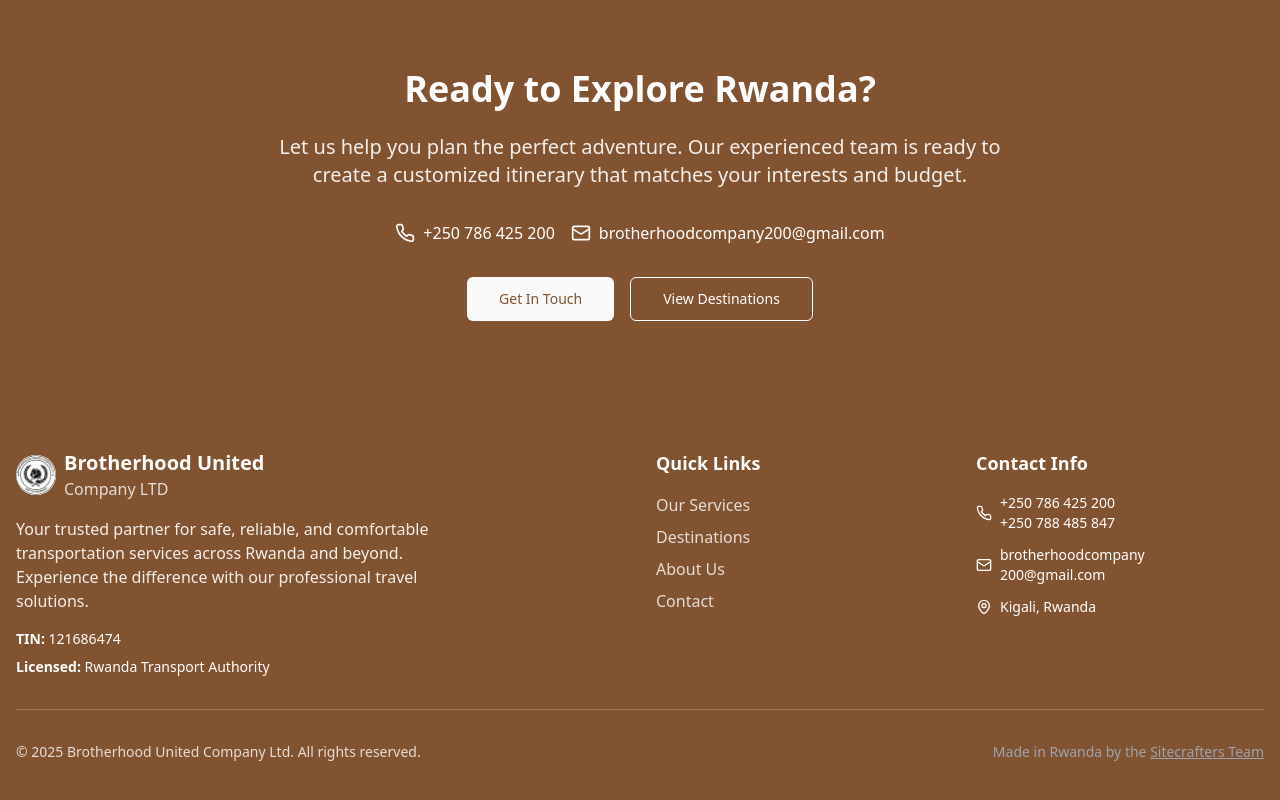
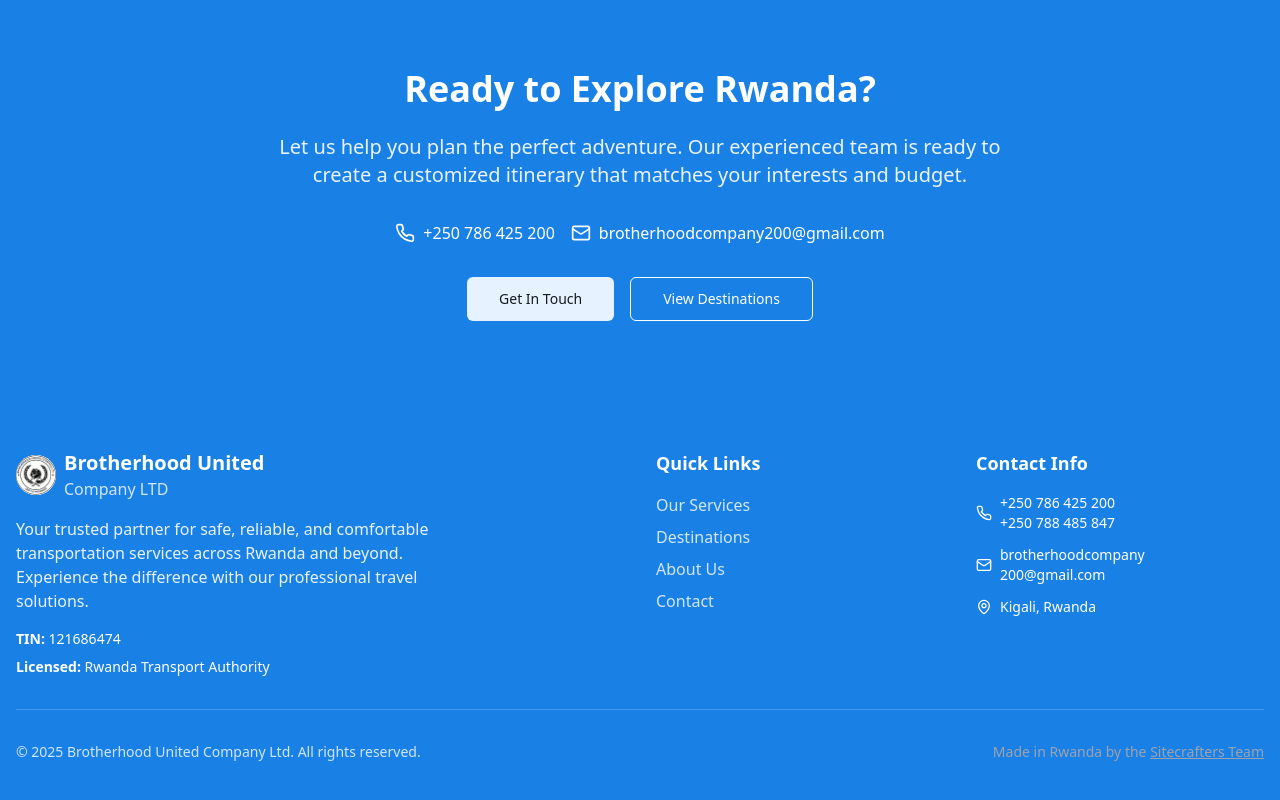
Before and after one commit to uzz-ptl7/brohoodtravel-tour, a React (Vite) app: page /about in a window 1280 px wide. Shown: the part 2633-3433 px from the top of the page. Built offline with nearby package versions, Linux system fonts and the light colour scheme.

Commit message:
Convert to Blue

```diff
--- a/src/components/ui/button.tsx
+++ b/src/components/ui/button.tsx
@@ -20,7 +20,7 @@ const buttonVariants = cva(
         link: "text-primary underline-offset-4 hover:underline",
         hero: "bg-primary text-primary-foreground hover:bg-primary-light transform hover:scale-105 transition-all duration-300 shadow-lg hover:shadow-xl",
         travel:
-          "bg-travel text-travel-foreground hover:text-brown-600 hover:bg-brown-900 border-2 border-travel hover:border-travel-light",
+          "bg-travel-blue text-primary-foreground hover:bg-travel-blue-light hover:text-primary-foreground border-2 border-travel-blue hover:border-travel-blue-light",
       },
       size: {
         default: "h-10 px-4 py-2",
--- a/src/index.css
+++ b/src/index.css
@@ -4,58 +4,58 @@
 
 @layer base {
   :root {
-    --background: 0 0% 100%;
-    --foreground: 25 30% 15%;
+    --background: 210 100% 98%; /* light blue background */
+    --foreground: 210 15% 10%; /* dark blue text */
 
-    --card: 0 0% 100%;
-    --card-foreground: 25 30% 15%;
+    --card: 210 100% 100%; /* white cards */
+    --card-foreground: 210 15% 10%; /* dark text */
 
-    --popover: 0 0% 100%;
-    --popover-foreground: 25 30% 15%;
+    --popover: 210 100% 100%;
+    --popover-foreground: 210 15% 10%;
 
-    /* Primary: Brown */
-    --primary: 25 45% 35%; /* main brown */
-    --primary-foreground: 0 0% 100%;
-    --primary-light: 25 45% 45%; /* lighter brown */
-    --primary-dark: 25 45% 25%; /* darker brown */
+    /* Primary: Blue */
+    --primary: 210 80% 50%; /* main blue */
+    --primary-foreground: 0 0% 100%; /* white text on primary */
+    --primary-light: 210 80% 60%; /* lighter blue */
+    --primary-dark: 210 80% 40%; /* darker blue */
 
-    --secondary: 0 0% 98%;
-    --secondary-foreground: 25 45% 35%;
+    --secondary: 210 100% 95%;
+    --secondary-foreground: 210 15% 10%;
 
-    --muted: 30 20% 96%;
-    --muted-foreground: 25 20% 45%;
+    --muted: 210 100% 98%;
+    --muted-foreground: 210 15% 30%;
 
-    --accent: 25 50% 95%;
-    --accent-foreground: 25 45% 35%;
+    --accent: 210 60% 80%;
+    --accent-foreground: 210 15% 10%;
 
     --destructive: 0 84.2% 60.2%;
-    --destructive-foreground: 210 40% 98%;
+    --destructive-foreground: 0 0% 100%;
 
-    --border: 25 20% 90%;
-    --input: 25 20% 90%;
-    --ring: 25 45% 35%;
+    --border: 210 20% 90%;
+    --input: 210 20% 90%;
+    --ring: 210 80% 50%;
 
-    /* Travel-specific (renamed but same idea) */
-    --travel-brown: 25 45% 35%;
-    --travel-brown-light: 25 45% 45%;
-    --travel-brown-dark: 25 45% 25%;
-    --travel-brown-accent: 25 50% 95%;
+    /* Travel-specific (renamed) */
+    --travel-blue: 210 80% 50%;
+    --travel-blue-light: 210 80% 60%;
+    --travel-blue-dark: 210 80% 40%;
+    --travel-blue-accent: 210 60% 80%;
 
     /* Gradients */
     --gradient-hero: linear-gradient(
       135deg,
-      hsl(25 45% 35%) 0%,
-      hsl(25 45% 45%) 100%
+      hsl(210 80% 50%) 0%,
+      hsl(210 80% 60%) 100%
     );
     --gradient-card: linear-gradient(
       145deg,
-      hsl(0 0% 100%) 0%,
-      hsl(25 50% 98%) 100%
+      hsl(210 100% 100%) 0%,
+      hsl(210 60% 98%) 100%
     );
 
     /* Shadows */
-    --shadow-travel: 0 10px 40px -10px hsl(25 45% 35% / 0.2);
-    --shadow-card: 0 4px 20px -4px hsl(25 45% 35% / 0.1);
+    --shadow-travel: 0 10px 40px -10px hsl(210 80% 50% / 0.2);
+    --shadow-card: 0 4px 20px -4px hsl(210 80% 50% / 0.1);
 
     /* Animation */
     --transition-smooth: all 0.3s cubic-bezier(0.4, 0, 0.2, 1);
@@ -63,53 +63,53 @@
     --radius: 0.5rem;
 
     /* Sidebar */
-    --sidebar-background: 0 0% 98%;
-    --sidebar-foreground: 25 30% 20%;
-    --sidebar-primary: 25 45% 30%;
-    --sidebar-primary-foreground: 0 0% 98%;
-    --sidebar-accent: 25 40% 95%;
-    --sidebar-accent-foreground: 25 45% 30%;
-    --sidebar-border: 25 20% 90%;
-    --sidebar-ring: 25 45% 35%;
+    --sidebar-background: 210 100% 95%;
+    --sidebar-foreground: 210 15% 10%;
+    --sidebar-primary: 210 80% 50%;
+    --sidebar-primary-foreground: 0 0% 100%;
+    --sidebar-accent: 210 60% 80%;
+    --sidebar-accent-foreground: 210 15% 10%;
+    --sidebar-border: 210 20% 90%;
+    --sidebar-ring: 210 80% 50%;
   }
 
   .dark {
-    --background: 25 30% 10%;
-    --foreground: 30 30% 96%;
+    --background: 210 15% 10%; /* dark blue background */
+    --foreground: 210 100% 98%; /* light text */
 
-    --card: 25 30% 10%;
-    --card-foreground: 30 30% 96%;
+    --card: 210 15% 10%;
+    --card-foreground: 210 100% 98%;
 
-    --popover: 25 30% 10%;
-    --popover-foreground: 30 30% 96%;
+    --popover: 210 15% 10%;
+    --popover-foreground: 210 100% 98%;
 
-    --primary: 30 30% 96%;
-    --primary-foreground: 25 30% 15%;
+    --primary: 210 100% 98%; /* white primary on dark bg */
+    --primary-foreground: 210 15% 10%;
 
-    --secondary: 25 20% 20%;
-    --secondary-foreground: 30 30% 96%;
+    --secondary: 210 15% 20%;
+    --secondary-foreground: 210 100% 98%;
 
-    --muted: 25 20% 20%;
-    --muted-foreground: 25 20% 65%;
+    --muted: 210 15% 20%;
+    --muted-foreground: 210 100% 85%;
 
-    --accent: 25 20% 20%;
-    --accent-foreground: 30 30% 96%;
+    --accent: 210 15% 20%;
+    --accent-foreground: 210 100% 98%;
 
     --destructive: 0 62.8% 30.6%;
-    --destructive-foreground: 30 30% 96%;
+    --destructive-foreground: 210 100% 98%;
 
-    --border: 25 20% 20%;
-    --input: 25 20% 20%;
-    --ring: 25 30% 70%;
+    --border: 210 15% 20%;
+    --input: 210 15% 20%;
+    --ring: 210 15% 70%;
 
-    --sidebar-background: 25 30% 15%;
-    --sidebar-foreground: 30 30% 96%;
-    --sidebar-primary: 25 50% 40%;
+    --sidebar-background: 210 15% 15%;
+    --sidebar-foreground: 210 100% 98%;
+    --sidebar-primary: 210 60% 60%;
     --sidebar-primary-foreground: 0 0% 100%;
-    --sidebar-accent: 25 20% 25%;
-    --sidebar-accent-foreground: 30 30% 96%;
-    --sidebar-border: 25 20% 25%;
-    --sidebar-ring: 25 45% 50%;
+    --sidebar-accent: 210 15% 25%;
+    --sidebar-accent-foreground: 210 100% 98%;
+    --sidebar-border: 210 15% 25%;
+    --sidebar-ring: 210 60% 50%;
   }
 }
 
```
Also changed, not shown: 1 other file (tests, documents, lock files or other folders).
